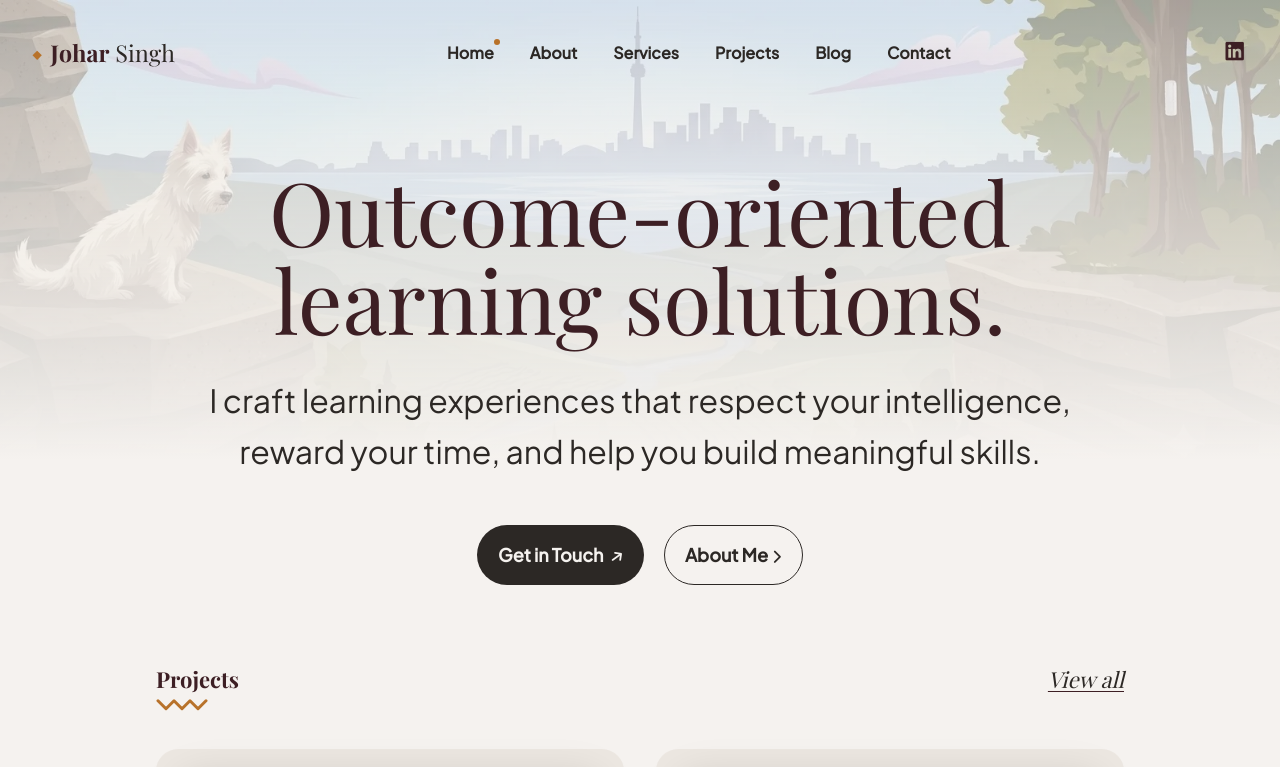
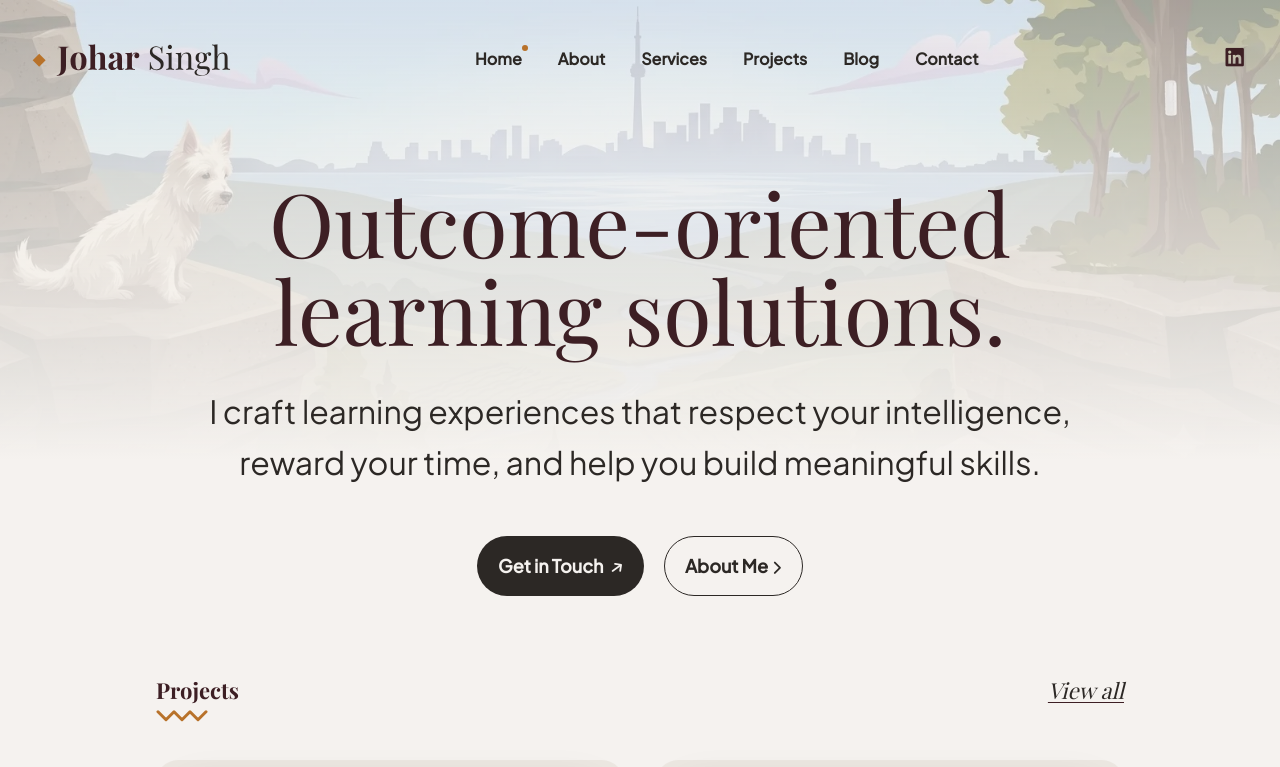
Before and after one commit to j0har/joharsingh.com, a Jekyll site: the page built from index.html, in a window 1280 px wide. Shown: the top 767 px of the page. Built offline with Jekyll 4.4.1, drawn with Linux system fonts in a browser that asks for light colours; some web fonts are replaced; the list of posts is cut into pages by our own code.

Commit message:
Increase max-height of logo images to 50px

```diff
--- a/_sass/3-modules/_header.scss
+++ b/_sass/3-modules/_header.scss
@@ -36,7 +36,7 @@
 
 .logo__image,
 .logo__image__dark {
-  max-height: 36px;
+  max-height: 50px;
   width: auto;
 }
 
```
